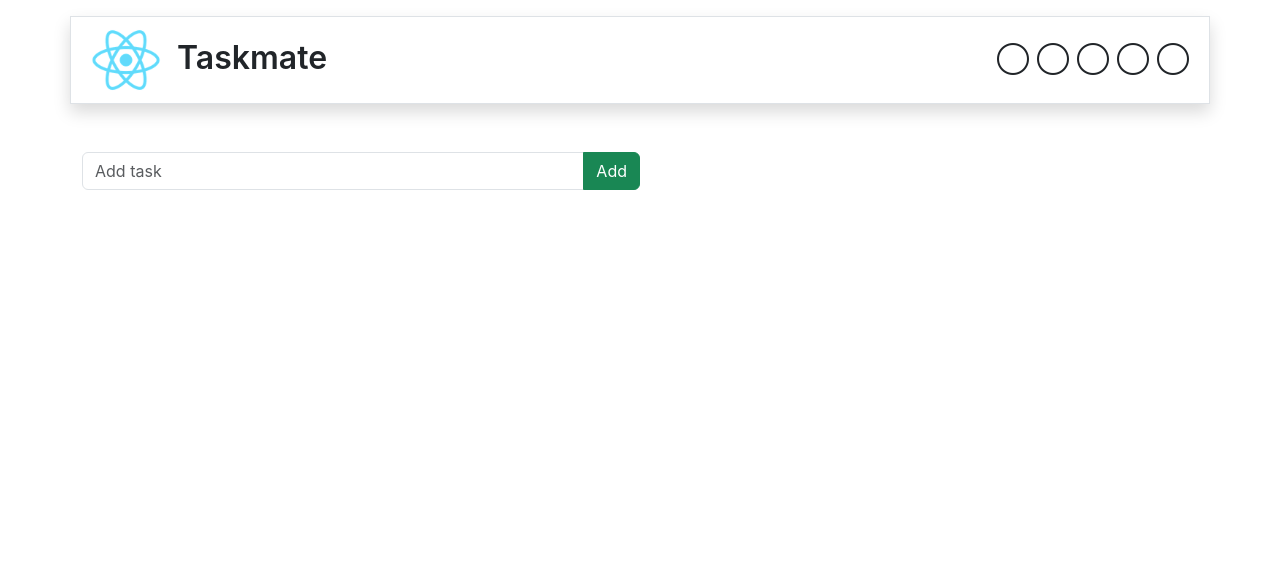
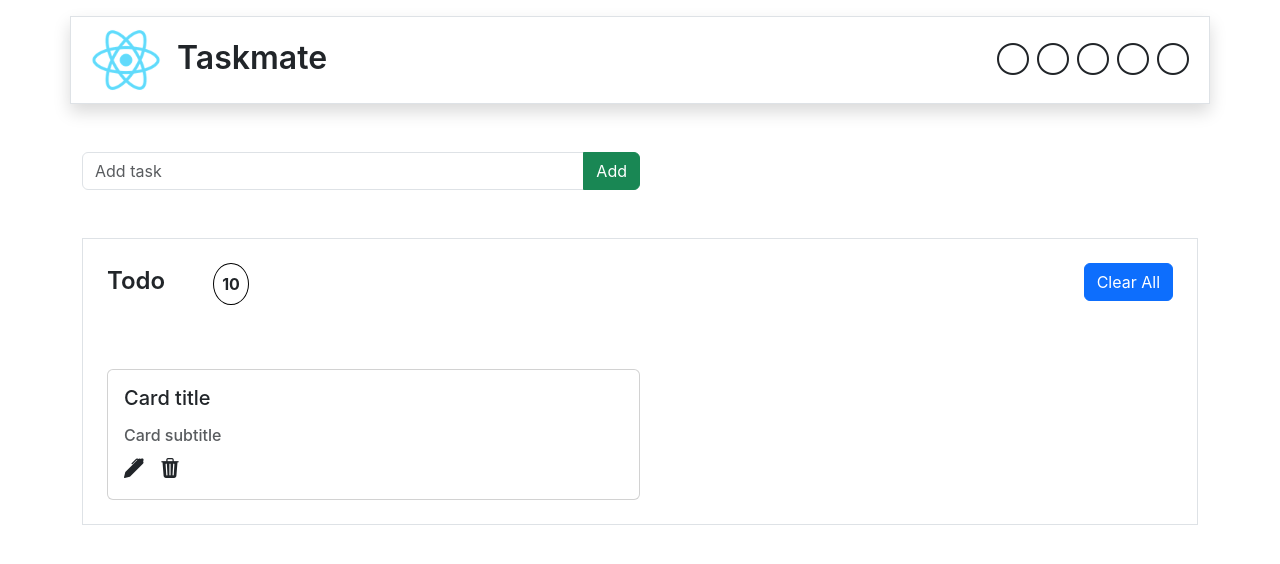
Before and after one commit to ariframaps/tasklist, a React (Create React App) app: page / in a window 1280 px wide. Shown: the top 564 px of the page. Built offline with nearby package versions, Linux system fonts and the light colour scheme.

Commit message:
membuat tasklist

```diff
--- a/src/App.css
+++ b/src/App.css
@@ -1,6 +1,4 @@
-.App {
-  text-align: center;
-}
+.App {}
 
 .App-logo {
   height: 40vmin;
@@ -32,6 +30,7 @@
   from {
     transform: rotate(0deg);
   }
+
   to {
     transform: rotate(360deg);
   }
--- a/src/App.js
+++ b/src/App.js
@@ -1,5 +1,6 @@
 import { Header } from './components/Header';
 import { AddTask } from './components/AddTask';
+import { TaskList } from './components/TaskList';
 import './App.css';
 
 function App() {
@@ -7,6 +8,7 @@ function App() {
     <div className="App container">
       <Header />
       <AddTask />
+      <TaskList />
     </div>
   );
 }
--- /dev/null
+++ b/src/components/TaskList.js
@@ -0,0 +1,28 @@
+import React from 'react'
+
+export const TaskList = () => {
+    return (
+        <div className='tasklist-container border p-4'>
+            <div className="head row">
+                <div className="info col d-flex gap-5">
+                    <p className="fw-semibold fs-4">Todo</p>
+                    <p className='border border-black p-2 rounded-circle fw-bolder'>10</p>
+                </div>
+                <div className="clear col text-end">
+                    <button className="btn btn-primary">Clear All</button>
+                </div>
+            </div>
+
+            <div className="cards mt-5 d-flex gap-2">
+                <div className="card w-50">
+                    <div className="card-body">
+                        <h5 className="card-title">Card title</h5>
+                        <h6 className="card-subtitle mb-2 text-body-secondary my-3">Card subtitle</h6>
+                        <i class="bi bi-pen-fill card-link fs-5"></i>
+                        <i class="bi bi-trash3-fill card-link fs-5"></i>
+                    </div>
+                </div>
+            </div>
+        </div>
+    )
+}
```
